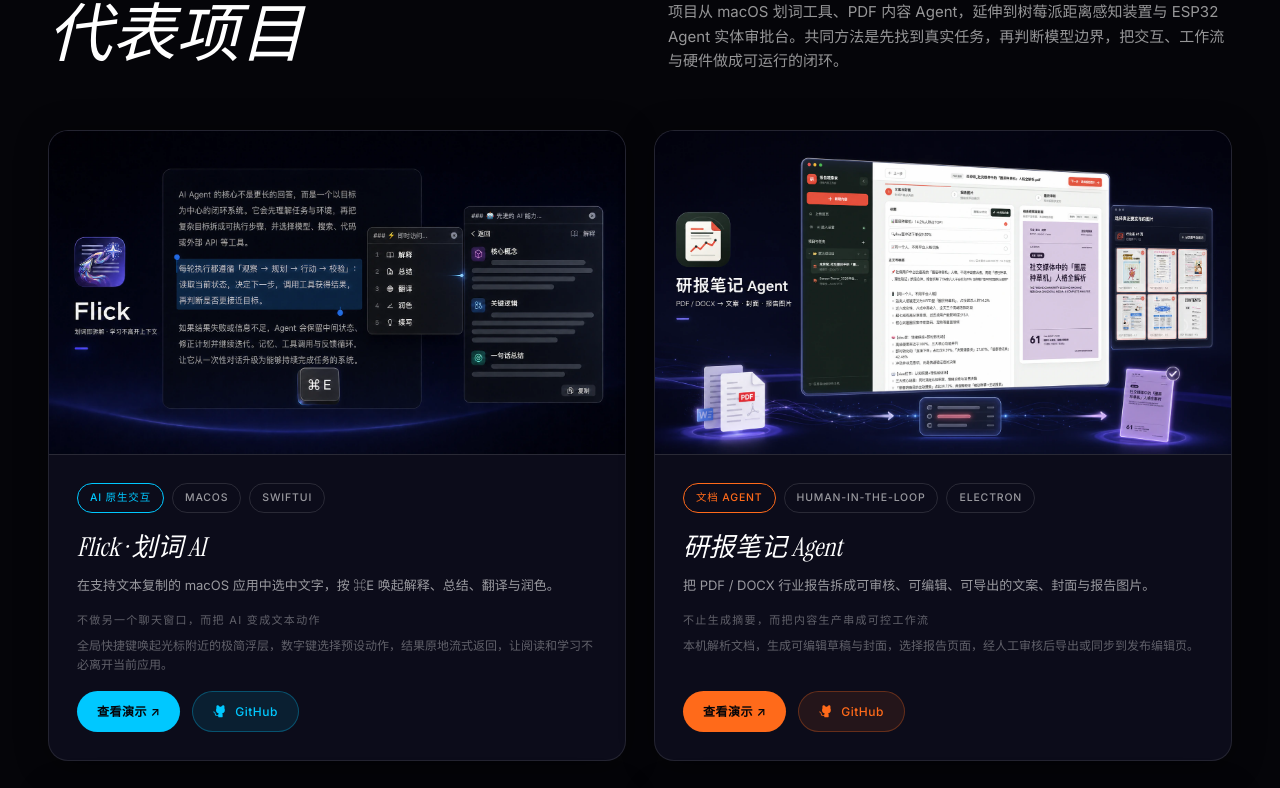
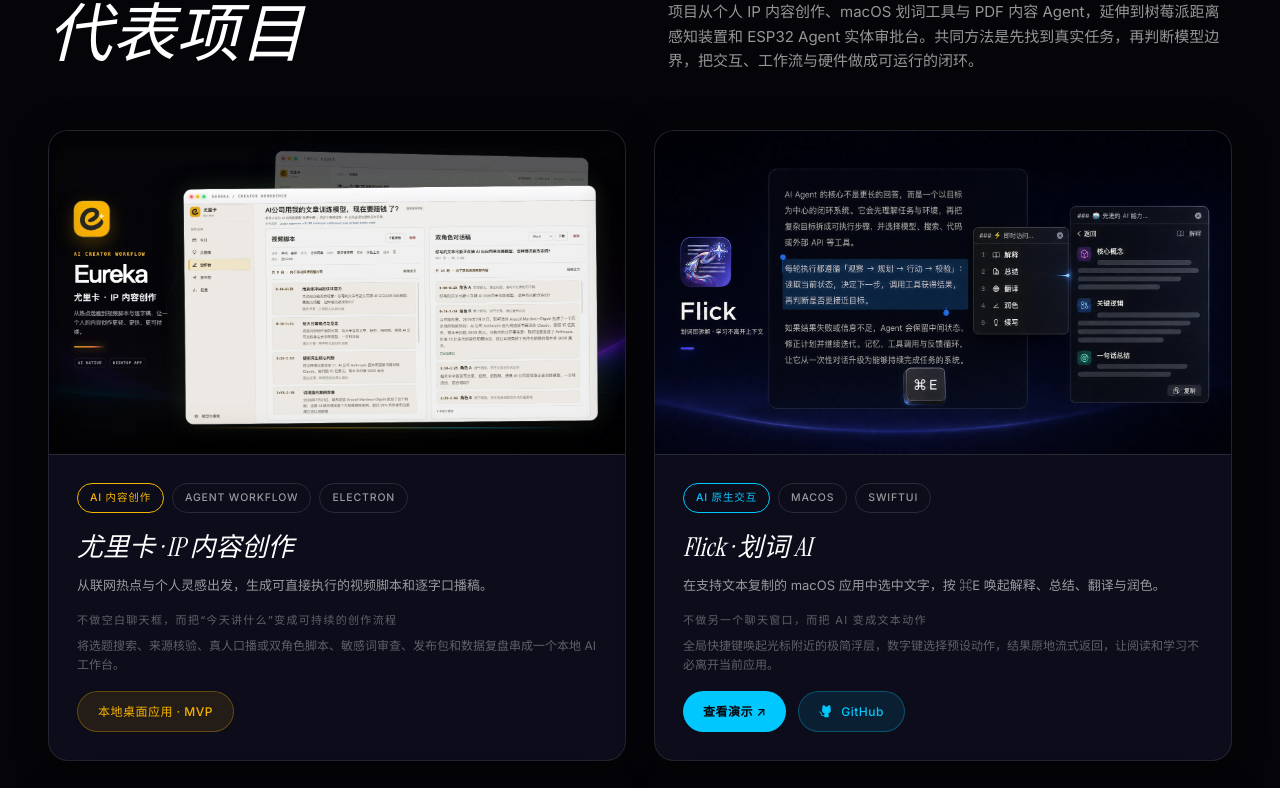
Before and after one commit to hxy940219220-collab/huangxiyuan-website, a Next.js app: page / in a window 1280 px wide. Shown: the part 1318-2106 px from the top of the page. Built offline with nearby package versions, Linux system fonts and the light colour scheme.

Commit message:
feat: add Eureka creator project (#4)
Co-authored-by: Xixi <hxy940219220@gmaile.com>

```diff
--- a/app/components/Work.tsx
+++ b/app/components/Work.tsx
@@ -53,13 +53,57 @@
         />
         <ScrollReveal delay={0.2}>
           <p className="text-[15px] text-text-tertiary leading-relaxed self-end pb-2">
-            项目从 macOS 划词工具、PDF 内容 Agent，延伸到树莓派距离感知装置与 ESP32 Agent 实体审批台。共同方法是先找到真实任务，再判断模型边界，把交互、工作流与硬件做成可运行的闭环。
+            项目从个人 IP 内容创作、macOS 划词工具与 PDF 内容 Agent，延伸到树莓派距离感知装置和 ESP32 Agent 实体审批台。共同方法是先找到真实任务，再判断模型边界，把交互、工作流与硬件做成可运行的闭环。
           </p>
         </ScrollReveal>
       </div>
 
       {/* Project cards */}
       <div className="grid grid-cols-1 md:grid-cols-2 gap-7">
+        {/* Eureka */}
+        <ScrollReveal delay={0.04}>
+          <TiltWrap className="h-full">
+            <motion.div
+              id="project-eureka"
+              whileHover={{ y: -6 }}
+              className="scroll-mt-24 relative rounded-[20px] overflow-hidden bg-[#0c0c1a] border border-white/[0.10] shadow-[0_4px_32px_rgba(0,0,0,0.4),inset_0_1px_0_rgba(255,255,255,0.03)] transition-all duration-[550ms] hover:border-[#F5B400]/35 hover:shadow-[0_0_60px_rgba(245,180,0,0.11),0_32px_80px_rgba(0,0,0,0.5),inset_0_1px_0_rgba(255,255,255,0.05)] flex flex-col h-full"
+            >
+              <div className="aspect-[16/9] relative overflow-hidden bg-[#0c0c1a] shrink-0 border-b border-white/[0.12]">
+                <img
+                  src="/eureka-project-card.webp"
+                  alt="尤里卡 IP 内容创作 AI 工作台"
+                  width={1672}
+                  height={941}
+                  loading="lazy"
+                  className="w-full h-full object-cover"
+                />
+              </div>
+              <div className="p-6 md:p-7 flex flex-col flex-1">
+                <div className="flex gap-2 flex-wrap mb-3.5">
+                  <span className="font-body text-[10.5px] font-medium tracking-[0.08em] uppercase px-3 py-1.5 rounded-full border border-[#F5B400] text-[#F5B400]">AI 内容创作</span>
+                  <span className="font-body text-[10.5px] font-medium tracking-[0.08em] uppercase px-3 py-1.5 rounded-full border border-white/[0.12] text-text-tertiary">Agent Workflow</span>
+                  <span className="font-body text-[10.5px] font-medium tracking-[0.08em] uppercase px-3 py-1.5 rounded-full border border-white/[0.12] text-text-tertiary">Electron</span>
+                </div>
+                <h3 className="font-display italic text-[26px] text-white mb-1.5">
+                  尤里卡 · IP 内容创作
+                </h3>
+                <p className="text-[13px] text-text-tertiary leading-relaxed mb-4">
+                  从联网热点与个人灵感出发，生成可直接执行的视频脚本和逐字口播稿。
+                </p>
+                <p className="text-[11px] tracking-[0.12em] uppercase text-text-muted mb-1.5">不做空白聊天框，而把“今天讲什么”变成可持续的创作流程</p>
+                <p className="text-[12px] text-text-tertiary/60 leading-relaxed mb-4">
+                  将选题搜索、来源核验、真人口播或双角色脚本、敏感词审查、发布包和数据复盘串成一个本地 AI 工作台。
+                </p>
+                <div className="flex flex-wrap gap-3 mt-auto">
+                  <span className="inline-flex items-center gap-2 px-5 py-2.5 rounded-full bg-[#F5B400]/10 border border-[#F5B400]/30 text-[#F5B400] font-body text-[12px] font-medium tracking-[0.04em]">
+                    本地桌面应用 · MVP
+                  </span>
+                </div>
+              </div>
+            </motion.div>
+          </TiltWrap>
+        </ScrollReveal>
+
         {/* Flick */}
         <ScrollReveal delay={0.08}>
           <TiltWrap className="h-full">
```
Also changed, not shown: public/eureka-project-card.webp (added).
